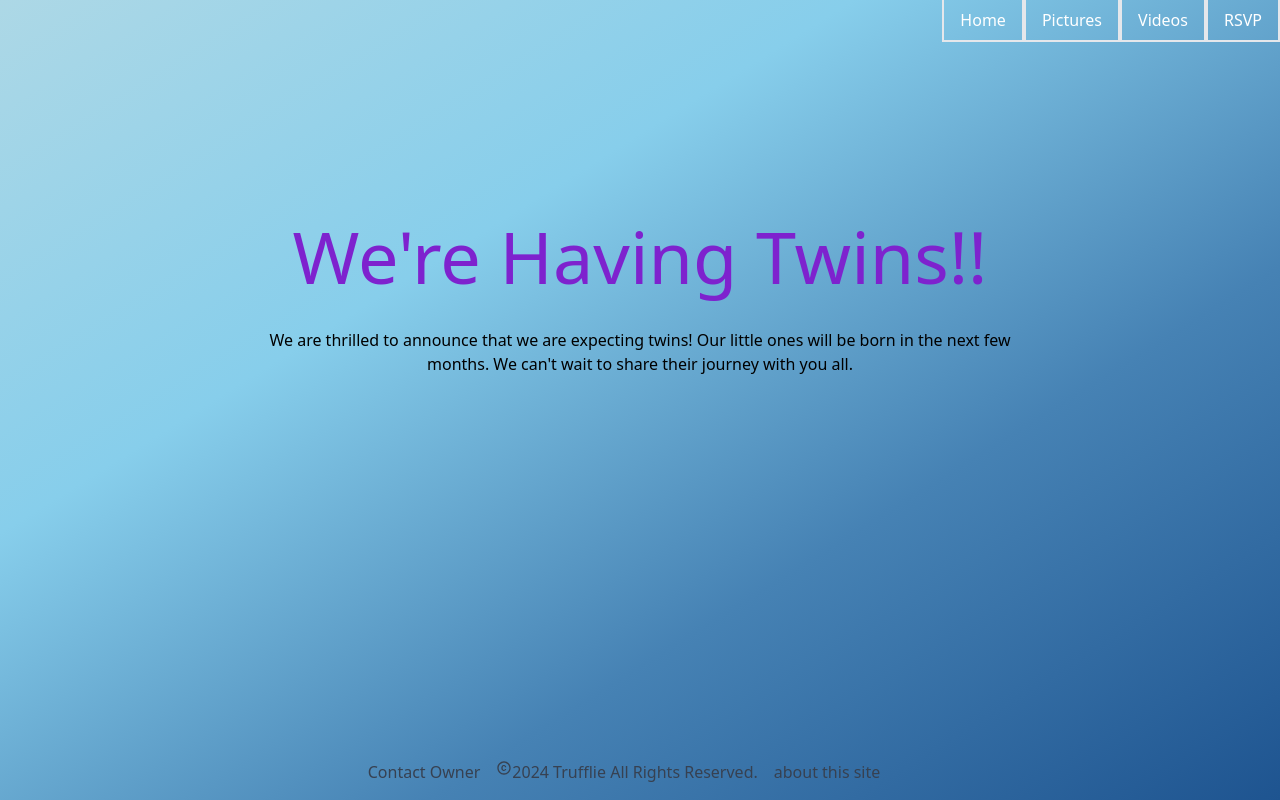
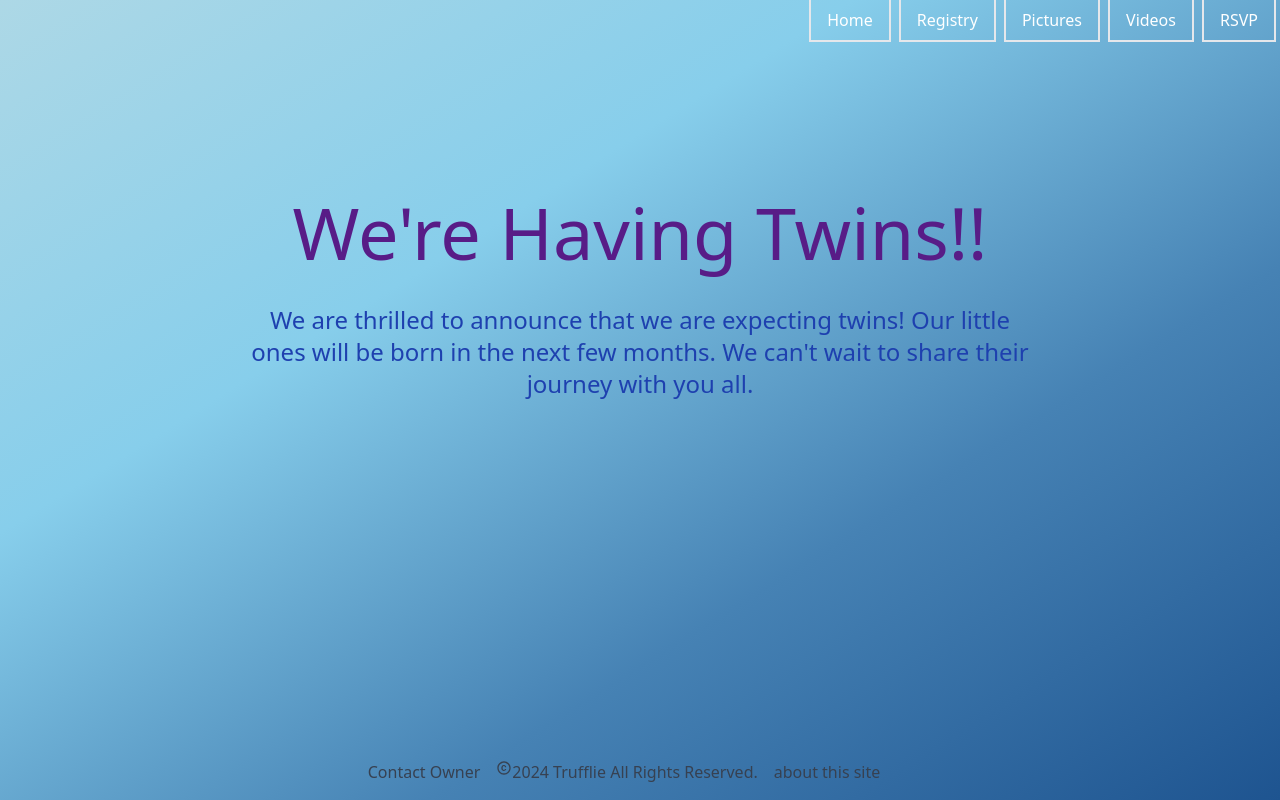
Before and after one commit to Trufflie/baby, a React (Create React App) app: page / in a window 1280 px wide. Built offline with nearby package versions, Linux system fonts and the light colour scheme; the HTML template or start-up script is replaced by a standard one.

Commit message:
final styling and basic changes

```diff
--- a/src/components/Header.jsx
+++ b/src/components/Header.jsx
@@ -1,4 +1,5 @@
-import React from "react";
+import React, {useState} from "react";
+import { FaBars, FaTimes} from "react-icons/fa";
 import '../index.css'
 
 const Header = ({ onSelectId }) => {
@@ -9,35 +10,87 @@ function handleClick(event) {
   onSelectId(target);
 
 }
+  const [nav, setNav] = useState(false);
+	const mobileClick = (event) => {const target = event.target.id
+  onSelectId(target);
+  setNav(!nav);
+}
+
   return (
     <div className="relative">
       <div className="fixed top-0 right-0 h-[5vh] w-screen flex items-center justify-end">
-      <ul className="flex">
+      <div
+				onClick={mobileClick}
+				className="md:hidden z-10"
+			>
+				{!nav ? <FaBars /> : <FaTimes />}
+			</div>
+      <ul className="hidden md:flex">
+
           <li
+          className="px-1"
             onClick={handleClick}
 
           >
             <button className='text-white border-2 h-3 lg:h-11 hover:bg-purple-600 hover:border-purple-600 px-4 py-3 my-8 mx-auto flex items-center' id="home">Home</button>
           </li>
           <li
+          className="px-1"
+            onClick={handleClick}
+
+          >
+            <a href="https://www.babylist.com/list/alyssa-decorte-baby-registry" target="_blank" rel="noreferrer">
+              <button className='text-white border-2 h-3 lg:h-11 hover:bg-purple-600 hover:border-purple-600 px-4 py-3 my-8 mx-auto flex items-center' id="registry">Registry</button>
+          </a>
+          </li>
+          <li
+          className="px-1"
             onClick={handleClick}
 
           >
             <button className='text-white border-2 h-3 lg:h-11 hover:bg-purple-600 hover:border-purple-600 px-4 py-3 my-8 mx-auto flex items-center' id="pictures">Pictures</button>
           </li>
           <li
+          className="px-1"
             onClick={handleClick}
 
           >
             <button className='text-white border-2 h-3 lg:h-11 hover:bg-purple-600 hover:border-purple-600 px-4 py-3 my-8 mx-auto flex items-center' id="videos">Videos</button>
           </li>
           <li
+          className="px-1"
             onClick={handleClick}
 
           >
             <button className='text-white border-2 h-3 lg:h-11 hover:bg-purple-600 hover:border-purple-600 px-4 py-3 my-8 mx-auto flex items-center' id="rsvp">RSVP</button>
           </li>
         </ul>
+        <ul
+				className={
+					!nav
+						? "hidden"
+						: "absolute top-0 left-0 w-full h-screen bg-[#0a192f] flex flex-col justify-center items-center"
+				}
+			>
+				<li id="home" onClick={mobileClick}  className="py-6 text-4xl">
+						Home
+					</li>
+          <a href="https://www.babylist.com/list/alyssa-decorte-baby-registry" target="_blank" rel="noreferrer">
+
+
+				<li id="registry" onClick={mobileClick} className="py-6 text-4xl">
+						Registry
+					</li></a>
+				<li id="pictures" onClick={mobileClick} className="py-6 text-4xl">
+						Pictures
+					</li>
+				<li id="videos" onClick={mobileClick} className="py-6 text-4xl">
+						Videos
+					</li>
+				<li id="rsvp" onClick={mobileClick} className="py-6 text-4xl">
+						RSVP
+					</li>
+			</ul>
       </div>
 
     </div>
--- a/src/components/Main.jsx
+++ b/src/components/Main.jsx
@@ -6,10 +6,10 @@ const Main = () => {
       className="  mt-[80px] h-[50vh] items-center justify-center text-center flex flex-col"
     >
       <div className="max-w-[800px] my-9">
-        <h1 className="my-9 text-purple-700 text-3xl md:text-7xl ">
+        <h1 className="my-9 text-purple-900 text-3xl md:text-7xl ">
           We're Having Twins!!
         </h1>
-        <p>
+        <p className="text-2xl text-blue-800">
           We are thrilled to announce that we are expecting twins! Our little
           ones will be born in the next few months. We can't wait to share their
           journey with you all.
--- a/src/components/Pictures.jsx
+++ b/src/components/Pictures.jsx
@@ -49,9 +49,13 @@ const Pictures = () => {
 	};
 
 	return (
-		<div className="mt-[80px] flex flex-col items-center text-center justify-center">
+		<div className="mt-[80px] h-[30vh] md:h-[50vh] flex flex-col items-center text-center justify-center">
+			<h1 className="text-purple-900 text-7xl my-7"> Photo Gallery</h1>
+			<p className="my-7 text-2xl text-blue-800"> click any picture to open full image!</p>
 			<div className="flex flex-wrap row">
+
 				<div className=" container grid grid-cols-1 md:grid-cols-3 lg:grid-cols-6 ">
+
 					{images.map((image, index) => (
 						<div
 							key={index}
--- a/src/components/RSVP.jsx
+++ b/src/components/RSVP.jsx
@@ -9,10 +9,10 @@ const RSVP = () => {
 
 
       <div>
-        <h1  className=" text-purple-950 text-7xl">
+        <h1  className=" text-purple-900 text-4xl md:text-7xl">
           Baby Shower Details:{' '}
         </h1>
-        <p className=' m-5'>
+        <p className=' text-2xl text-blue-800 m-5'>
           We will be hosting a baby shower for our twins. The event will take
           place on Saturday, 18th of May, 2024. Please RSVP by
           filling out the form below.
--- a/src/components/RSVPForm.jsx
+++ b/src/components/RSVPForm.jsx
@@ -1,7 +1,7 @@
 import React from "react";
 const RSVPForm = () => {
 	return (
-		<div className=" mt-[80px] h-[50vh] items-center justify-center text-center flex flex-col">
+		<div className=" mt-[80px] h-[30vh] md:h-[50vh] items-center justify-center text-center flex flex-col">
         <form
 			action="https://script.google.com/macros/s/AKfycbxEn1r0lP--v2XeXzkyM_XoZ-i_hZTtOoUb4m_mxIiwfjsixIH6EOuhT_g7LGyv1sJ8/exec"
 			method="Post"
```
